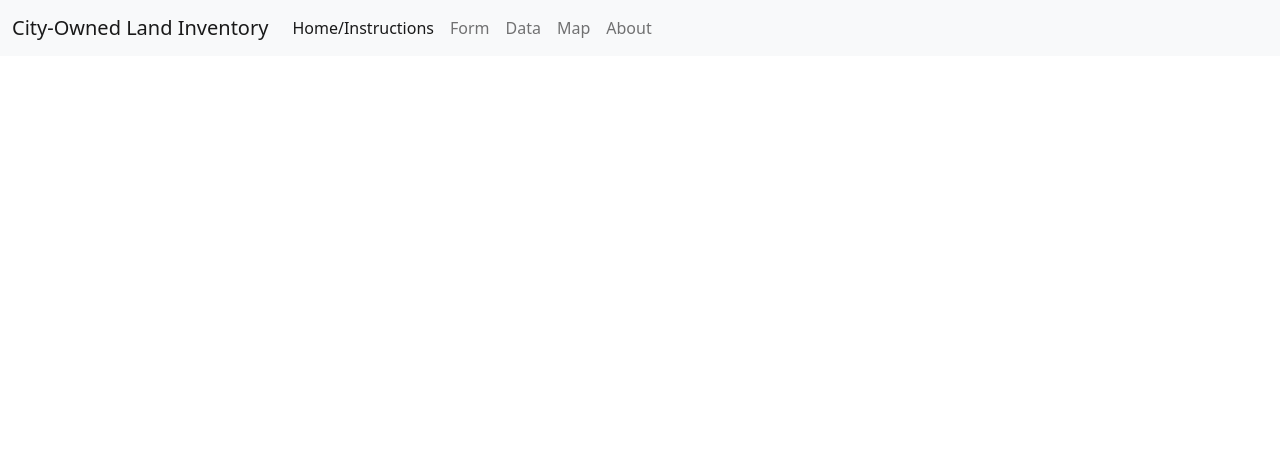
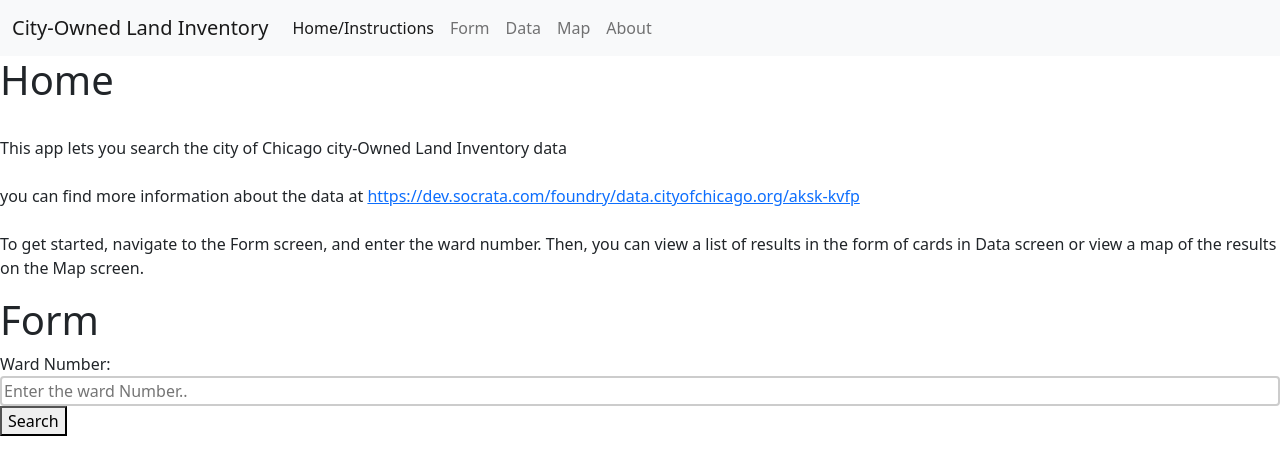
Before and after one commit to ayerra1/IT202-Spring2021-project1, a plain HTML site: page index.html in a window 1280 px wide. Drawn offline with nearby package versions, Linux system fonts and the light colour scheme.

Commit message:
created content for home screen and form screen

```diff
--- a/index.html
+++ b/index.html
@@ -53,7 +53,34 @@ input[type=number] {
 <div id="content">
 
 
+ <!-- content for home/instructions screen -->
+  <div id="Home/Instructions">
+  <h1> Home </h1>
+  <br>
+  <p>This app lets you search the city of Chicago city-Owned Land Inventory data <br>
+  <br>
+  you can find more information about the data at
+  <a href="https://dev.socrata.com/foundry/data.cityofchicago.org/aksk-kvfp">https://dev.socrata.com/foundry/data.cityofchicago.org/aksk-kvfp</a>
+  <br><br>
+  To get started, navigate to the Form screen, and enter the ward number. Then, you can view a list of results in the form of cards in Data screen or view a map of the results on the Map screen.
+   </p>
+  </div>
 
+  <!-- content for form screen -->
+  <div id="Form">
+  <h1>Form</h1>
+  <form action="/action_page.php" method="get" id="nameform">
+  <label for="fname">Ward Number:</label>
+  <input type="number" name="search" id="wardNumber" placeholder="Enter the ward Number.." value="">
+  </form>
+  <button type="button"
+            onclick="myFunction()">
+      Search
+  </button>
+  <br>
+
+  <br>
+  </div>
 
 
 
```
